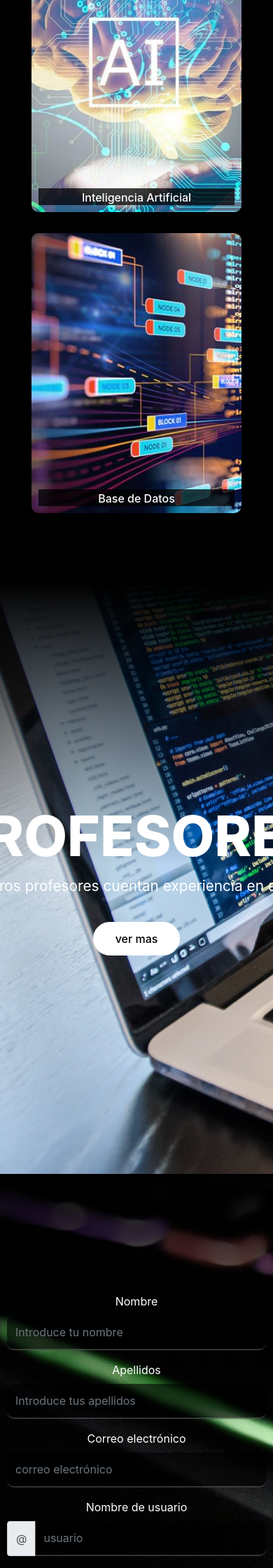
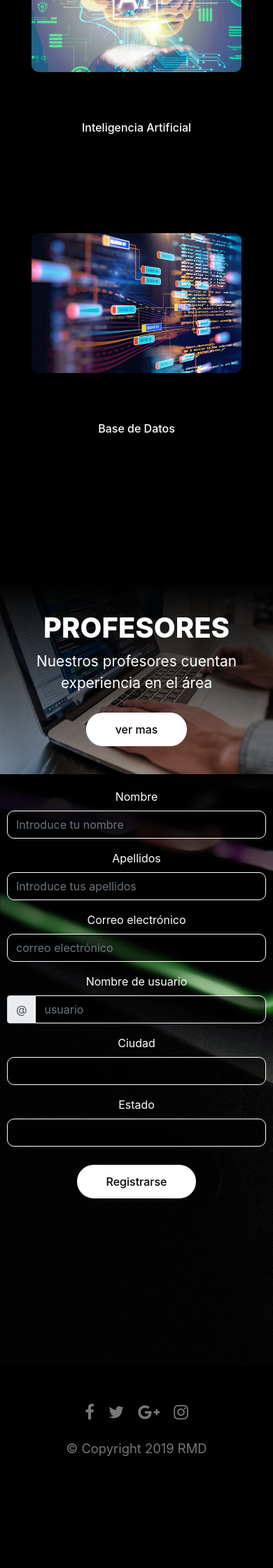
Before and after one commit to Jesus-Rivera/Repositorio_Web, a PHP site: page / in a window 390 px wide; the page is wider, and only the part inside the window is pictured. Shown: the part 1640-3880 px from the top of that part at 70% size. After the commit the page ends 3720 px from the top of that part, so only its background shows below. Run offline with PHP 8.4, Linux system fonts and the light colour scheme.

Commit message:
nueva actualizacion

```diff
--- a/RMD/Resources/css/main.css
+++ b/RMD/Resources/css/main.css
@@ -220,3 +220,99 @@
 .formulario label {
 	color: #fff;
 }
+
+footer {
+	background: #000;
+	padding: 50px 0 0;
+}
+
+.sci {
+	margin: 0;
+	padding: 0;
+	display: flex;
+	justify-content: center;
+	align-items: center;
+}
+
+.sci li {
+	list-style: none;
+	margin: 0 20px;
+}
+.sci li a {
+	color: #777;
+	font-size: 2em;
+	transition: 0.5s;
+}
+.sci li a:hover {
+	color: #fff;
+}
+.cpryt {
+	margin-top: 20px;
+	text-align: center;
+	color: #777;
+}
+
+@media (min-width: 992px) {
+	.navbar-expand-lg .navbar-nav .nav-link {
+		padding-right: 1rem;
+		padding-left: 1rem;
+	}
+}
+
+@media (max-width: 992px){
+	.navbar-light .navbar-toggler {
+    	background: #fff;
+    	border-radius: 0;
+	}
+	.banner {
+		min-height: 100vh;
+		padding: 100px  0;
+	}
+	.contentBox h1,
+	.sec2 h2 {
+		font-size: 2.5rem;
+	}
+	.headerText h2 {
+		font-size: 2.5rem;
+	}
+	.sec1 {
+		position: relative;
+	}
+	.content {
+		margin: -100px 0;
+		/*padding: 10px;*/
+	}
+	.sec1 .imgBx {
+		height: 200px;
+	}
+
+	.formulario {
+		padding: 20px 0;
+	}
+	.formulario .form-control {
+		height: 40px;
+		border: 1px solid #fff;
+	}
+	.btnD1 {
+		padding: 10px 40px;
+		margin-top: 10px;
+	}
+	footer {
+		color: #777;
+		font-size: 1.5rem;
+		transition: 0.5s;
+	}
+	.sci li {
+		list-style: none;
+		margin: 0 10px;
+	}
+	.sci li a {
+		color: #777;
+		font-size: 1.5rem;
+		transition: 0.5s;
+	}
+	.sec2 {
+		height: auto;
+		padding: 40px 0;
+	}
+}
```
